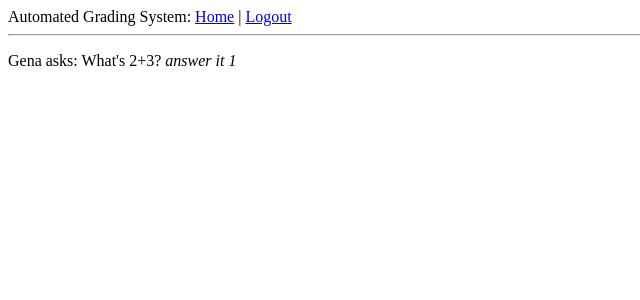
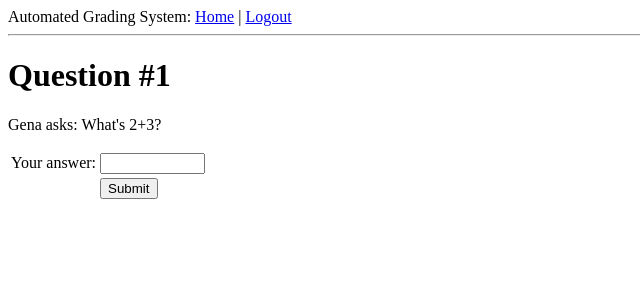
Before and after one commit to mkotov13/tdi, a Flask app: page /question/1 in a window 1280 px wide. Shown: the top 300 px of the page, without its empty margins (0-640 px from the left). Run offline with Flask 2, Linux system fonts and the light colour scheme; a user stored in the database is signed in; data comes from the database, SQL or seed files in the repository.

Commit message:
answer form implemented

```diff
--- a/app/forms.py
+++ b/app/forms.py
@@ -10,3 +10,6 @@
     body = TextAreaField('body', validators=[DataRequired()])
     right_answer = StringField('right_answer', validators=[DataRequired()])
     feedback = TextAreaField('feedback', validators=[DataRequired()])
+
+class AnswerForm(Form):
+    answer = StringField('answer', validators=[DataRequired()])
--- a/app/templates/question.html
+++ b/app/templates/question.html
@@ -1,4 +1,24 @@
 {% extends "base.html"%}
 {% block content %}
-<div><p>{{ q.author.nickname }} asks: {{ q.body }} <i>answer it {{ q.id }}</i></p></div>
+<h1> Question #{{q.id}}</h1>
+<div><p>{{ q.author.nickname }} asks: {{ q.body }}</p></div>
+<form action="" method="post" name="question">
+    {{ form.hidden_tag() }}
+    <table>
+        <tr>
+            <td>Your answer:</td>
+            <td>{{ form.answer(size=10, maxlength=50) }}</td>
+            <td>
+            {% for error in form.answer.errors %}
+            <span style="color: red;">[{{ error }}]</span><br>
+            {% endfor %}
+            </td>
+        </tr>
+        <tr>
+            <td></td>
+            <td><input type="submit" value="Submit"></td>
+            <td></td>
+        </tr>
+    </table>
+</form>
 {% endblock %}
--- a/app/views.py
+++ b/app/views.py
@@ -1,7 +1,7 @@
 from flask import render_template, flash, redirect, session, url_for, request, g
 from flask_login import login_user, logout_user, current_user, login_required
 from app import app, db, lm, oid
-from .forms import LoginForm, QuestionForm
+from .forms import LoginForm, QuestionForm, AnswerForm
 from .models import User, Question
 
 
@@ -47,11 +47,13 @@
 @login_required
 def question(id):
     question = Question.query.filter_by(id=id).first()
+    form = AnswerForm()
     if question == None:
         flash('Question #%s not found.' % id)
         return redirect(url_for('index'))
     return render_template('question.html',
-                           q=question)
+                           q=question,
+                           form=form)
 
 @app.route('/login', methods=['GET', 'POST'])
 @oid.loginhandler
```
